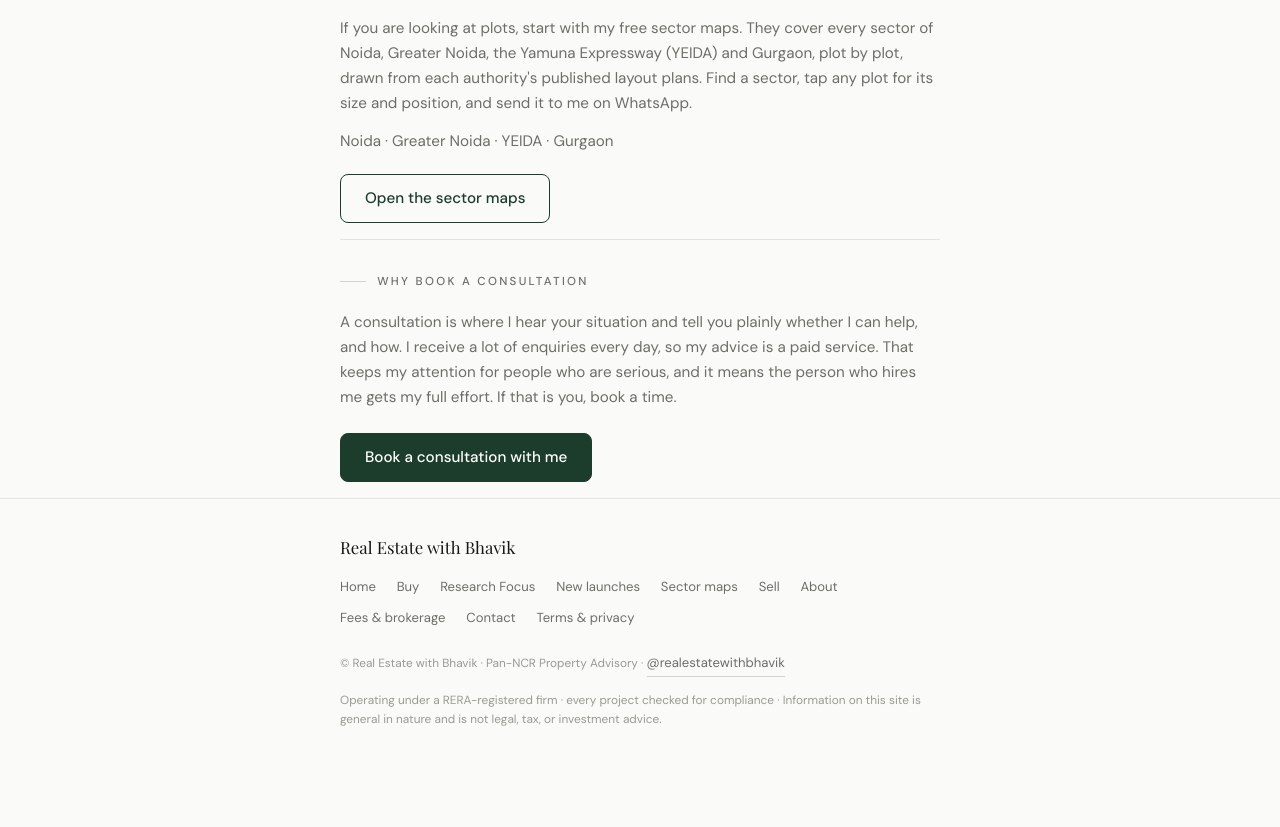
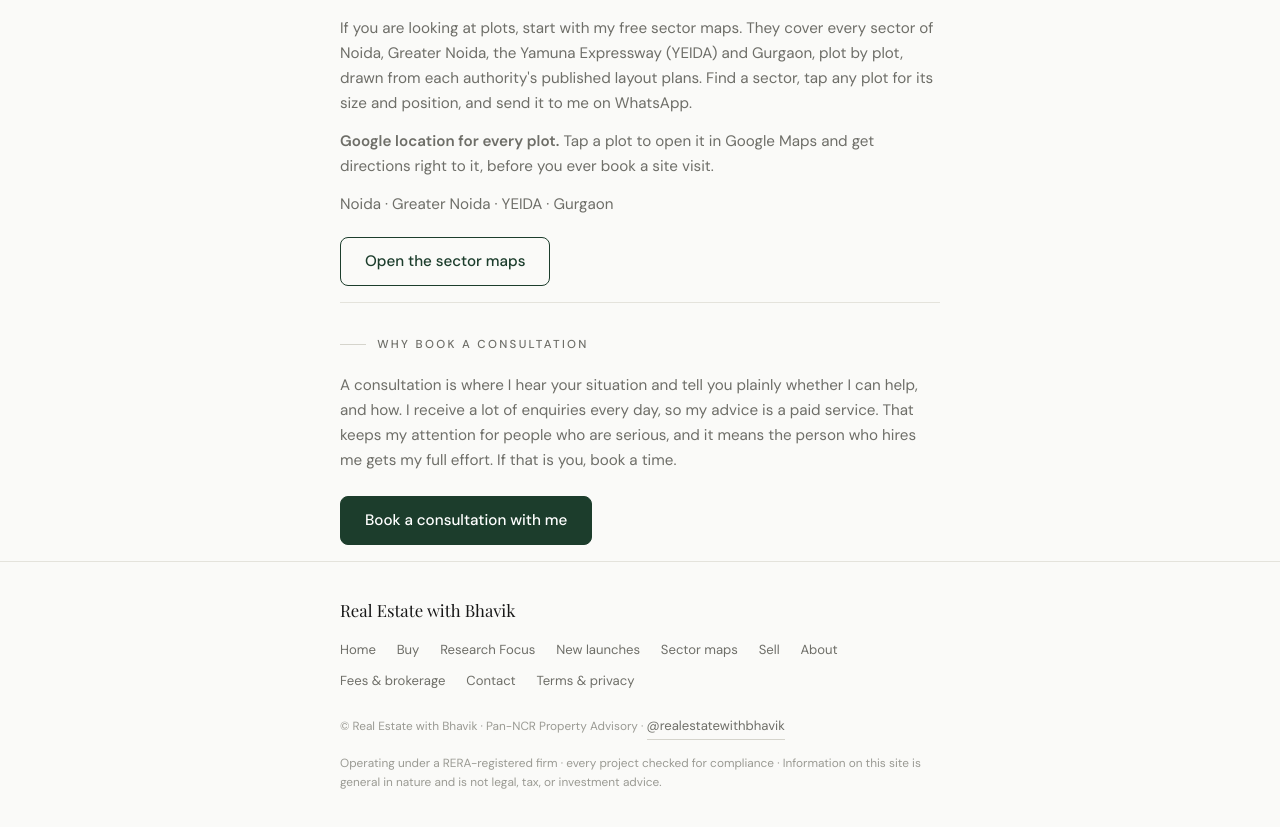
Before and after one commit to domainemail6-gif/realestatewithbhavik, a plain HTML site: page index.html in a window 1280 px wide. Shown: the part 1227-2054 px from the top of the page. Drawn offline with nearby package versions, Linux system fonts and the light colour scheme.

Commit message:
Homepage: mention the Google location for every plot on the sector maps
Co-Authored-By: Claude Opus 5.5 <noreply@anthropic.com>

```diff
--- a/index.html
+++ b/index.html
@@ -97,6 +97,7 @@
       <section class="home-block reveal" style="padding-bottom:0;">
         <div class="eyebrow">Plot maps</div>
         <p>If you are looking at plots, start with my free sector maps. They cover every sector of Noida, Greater Noida, the Yamuna Expressway (YEIDA) and Gurgaon, plot by plot, drawn from each authority's published layout plans. Find a sector, tap any plot for its size and position, and send it to me on WhatsApp.</p>
+        <p style="margin-top:0.8rem;"><strong>Google location for every plot.</strong> Tap a plot to open it in Google Maps and get directions right to it, before you ever book a site visit.</p>
         <p style="margin-top:0.8rem;"><a href="https://maps.realestatewithbhavik.com/noida/">Noida</a> · <a href="https://maps.realestatewithbhavik.com/greater-noida/">Greater Noida</a> · <a href="https://maps.realestatewithbhavik.com/yeida/">YEIDA</a> · <a href="https://maps.realestatewithbhavik.com/gurgaon/">Gurgaon</a></p>
         <div class="hero-ctas" style="margin-top:1.2rem;">
           <a class="btn btn-ghost btn-block" data-goatcounter-click="home-sector-maps" href="https://maps.realestatewithbhavik.com/">Open the sector maps</a>
```
